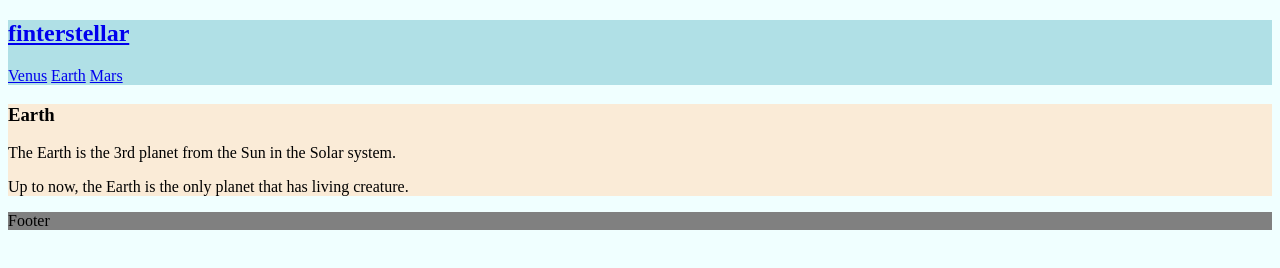
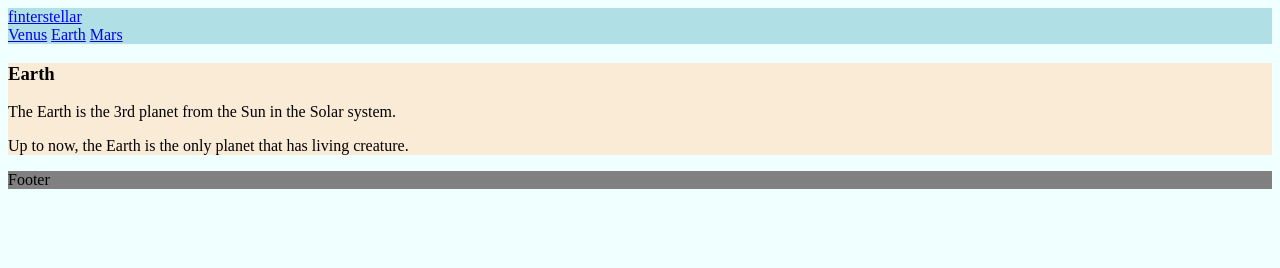
Before and after one commit to finterstellar/finterstellar.github.io, a plain HTML site: page add_layout.html in a window 1280 px wide. Drawn offline with Linux system fonts and the light colour scheme.

Commit message:
edit layout

```diff
--- a/add_layout.html
+++ b/add_layout.html
@@ -9,7 +9,7 @@
 <body style="background-color:Azure;">
 
   <header style="background-color:powderblue;">
-    <span><h2><a href="index.html">finterstellar</a></h2></span>
+    <span><a href="index.html">finterstellar</a></span>
     <span>
       <nav>
         <span><a href="#">Venus</a></span>
```
